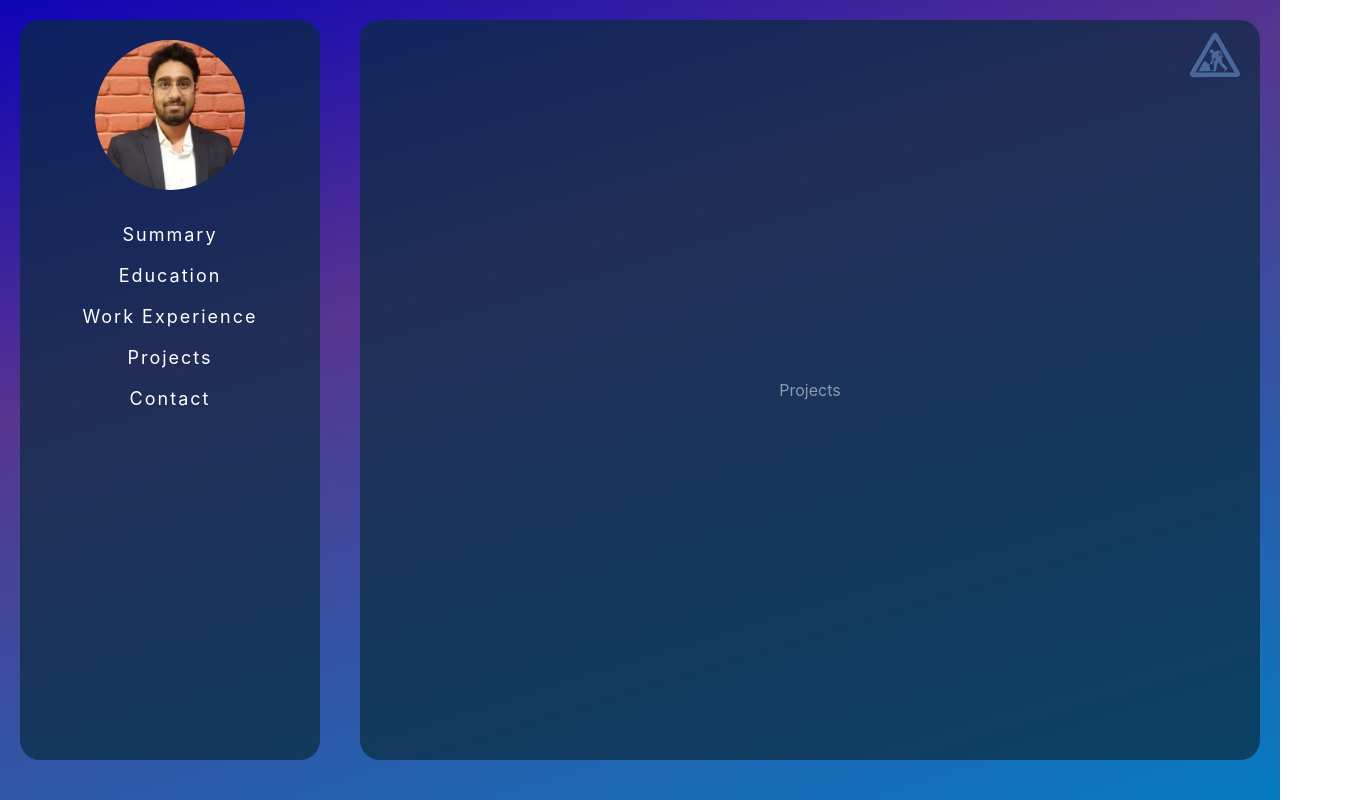
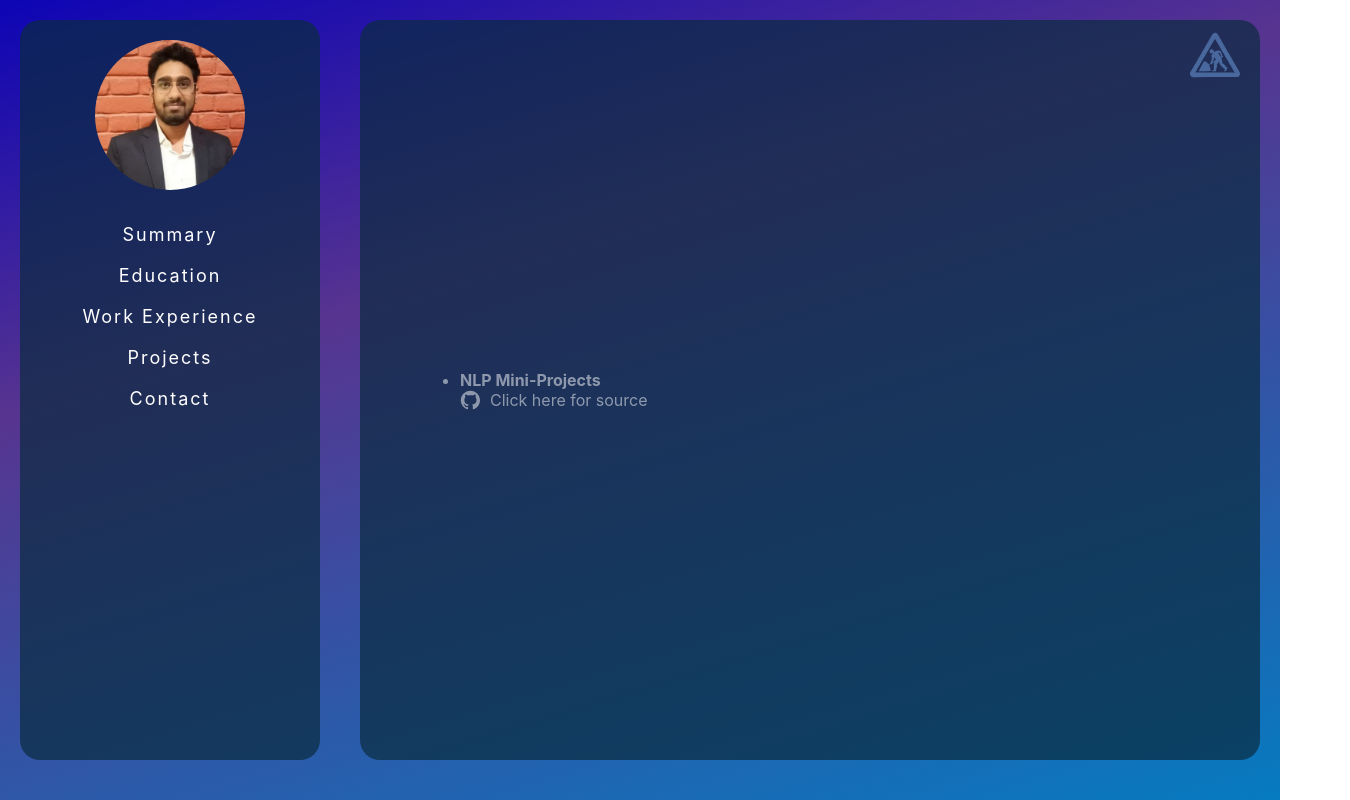
Before and after one commit to manmayoff/manishmayank, a React (Create React App) app: page /projects in a window 1280 px wide. Shown: the whole page, 1350 px wide, since content can reach past the window. Built offline with nearby package versions, Linux system fonts and the light colour scheme.

Commit message:
added project and github

```diff
--- a/src/components/Contact/Contact.js
+++ b/src/components/Contact/Contact.js
@@ -4,7 +4,8 @@ import "./Contact.css";
 const Contact = () => (
   <div className="contact-container">
     Email: manmayoff@gmail.com <br />
-    LinkedIn: https://www.linkedin.com/in/manish-mayank/
+    LinkedIn: https://www.linkedin.com/in/manish-mayank/ <br />
+    Github: https://github.com/manmayoff
   </div>
 );
 
--- a/src/components/Projects/Projects.css
+++ b/src/components/Projects/Projects.css
@@ -0,0 +1,26 @@
+.projects-container {
+    text-align: left;
+    padding: 50px;
+    width: 100%;
+}
+
+li {
+    vertical-align: middle;
+}
+
+.github-logo {
+    color: white;
+    height: 20px;
+    width: 20px;
+}
+
+.link-container {
+    display: flex;
+    align-items: center;
+    gap: 10px;
+}
+
+a {
+    text-decoration: none;
+    color: white;
+}
--- a/src/components/Projects/Projects.js
+++ b/src/components/Projects/Projects.js
@@ -3,7 +3,31 @@ import "./Projects.css";
 
 const Projects = () => (
   <div className="projects-container">
-    Projects
+    <ul>
+      <li>
+        <b>NLP Mini-Projects</b>
+        <br />
+        <div className="link-container">
+          <svg
+            height="32"
+            aria-hidden="true"
+            viewBox="0 0 24 24"
+            version="1.1"
+            width="32"
+            data-view-component="true"
+            class="github-logo"
+          >
+            <path
+              d="M12.5.75C6.146.75 1 5.896 1 12.25c0 5.089 3.292 9.387 7.863 10.91.575.101.79-.244.79-.546 0-.273-.014-1.178-.014-2.142-2.889.532-3.636-.704-3.866-1.35-.13-.331-.69-1.352-1.18-1.625-.402-.216-.977-.748-.014-.762.906-.014 1.553.834 1.769 1.179 1.035 1.74 2.688 1.25 3.349.948.1-.747.402-1.25.733-1.538-2.559-.287-5.232-1.279-5.232-5.678 0-1.25.445-2.285 1.178-3.09-.115-.288-.517-1.467.115-3.048 0 0 .963-.302 3.163 1.179.92-.259 1.897-.388 2.875-.388.977 0 1.955.13 2.875.388 2.2-1.495 3.162-1.179 3.162-1.179.633 1.581.23 2.76.115 3.048.733.805 1.179 1.825 1.179 3.09 0 4.413-2.688 5.39-5.247 5.678.417.36.776 1.05.776 2.128 0 1.538-.014 2.774-.014 3.162 0 .302.216.662.79.547C20.709 21.637 24 17.324 24 12.25 24 5.896 18.854.75 12.5.75Z"
+              fill="white"
+            ></path>
+          </svg>
+          <a href="https://github.com/manmayoff/NLP-Mini-Projects" target="_blank">
+            Click here for source
+          </a>
+        </div>
+      </li>
+    </ul>
   </div>
 );
 
```
